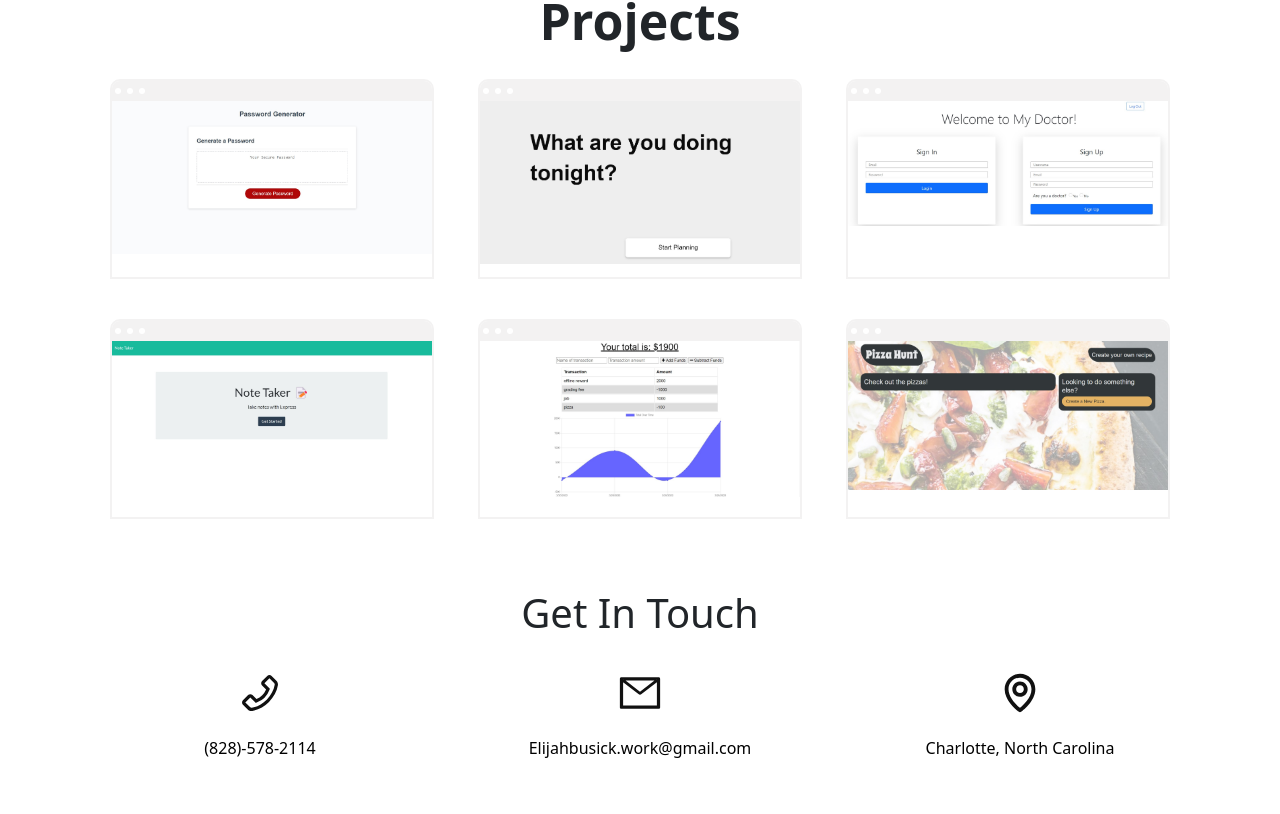
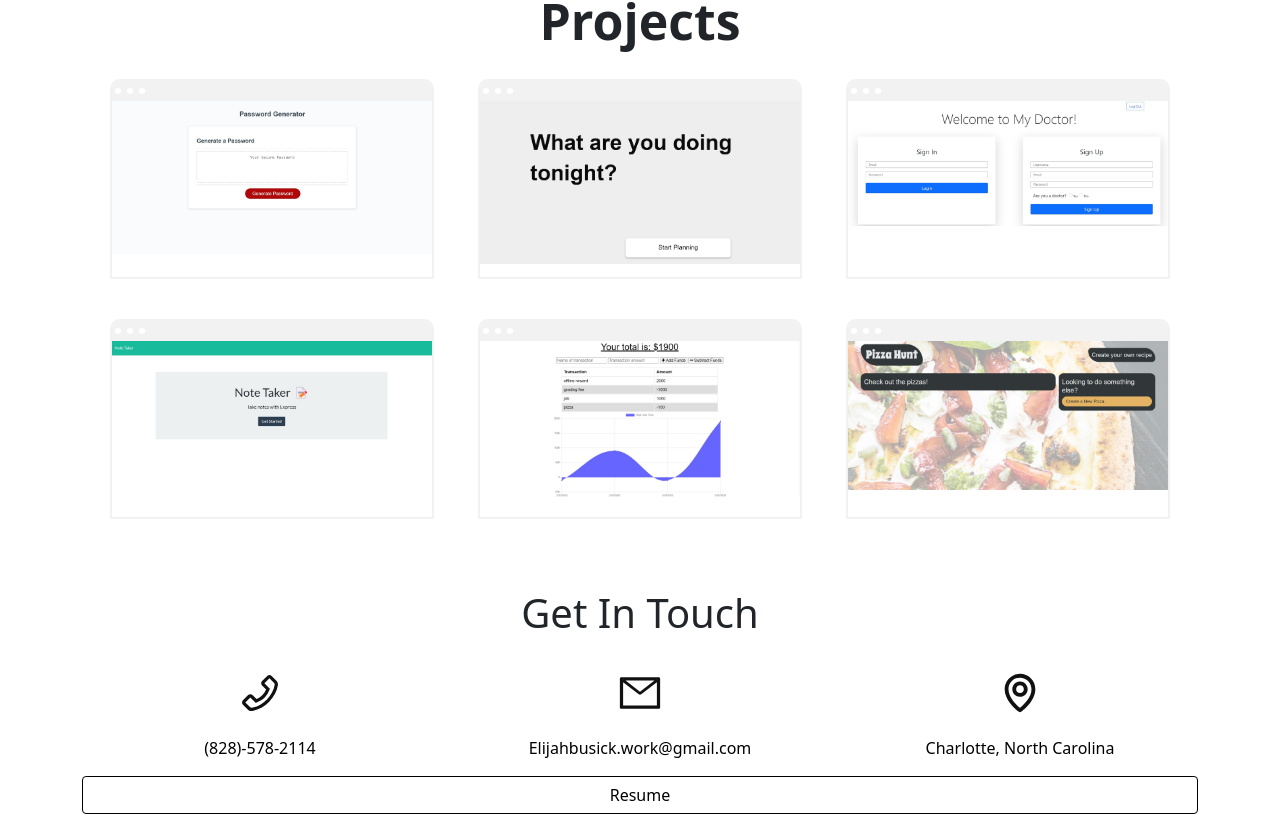
Before and after one commit to Elijahb22/the-portfolio, a React (Create React App) app: page / in a window 1280 px wide. Shown: the part 1417-2231 px from the top of the page. Before the commit the page ends 2193 px from the top, so only its background shows below. Built offline with nearby package versions, Linux system fonts and the light colour scheme.

Commit message:
created download resume button and style the button

```diff
--- a/src/components/Contact/contact.css
+++ b/src/components/Contact/contact.css
@@ -15,3 +15,18 @@
 .c-div {
     text-align: center;
 }
+
+.c-button {
+    background-color: white;
+    border: 1.7px solid black;
+    color: black;
+    overflow: hidden;
+}
+
+.c-button:hover{
+    color: black;
+    background-color: white;
+    transform: scale(1.05);
+    overflow: hidden;
+    border: 2.2px solid white;
+}
--- a/src/components/Contact/contact.js
+++ b/src/components/Contact/contact.js
@@ -1,5 +1,7 @@
 import React from 'react';
 import { contactsData } from '../../data/contact-data'
+import  myResume  from '../../img/Elijah Busick.pdf'
+import  Button  from 'react-bootstrap/Button'
 import {
     AiOutlinePhone,
     AiOutlineMail
@@ -38,7 +40,7 @@ const contact = () => {
                     </a>
                 </Col>
             </Row>
-            <btn></btn>
+                <Button href={myResume} target="_blank" variant="primary" className='c-button'>Resume</Button>
         </Container>
     )
 }
--- /dev/null
+++ b/src/data/resume_data.js
@@ -0,0 +1,5 @@
+import Resume from '../img/Elijah Busick.pdf'
+
+export  const myResume = {
+    Resume
+}
```
Also changed, not shown: 1 other file (tests, documents, lock files or other folders).
